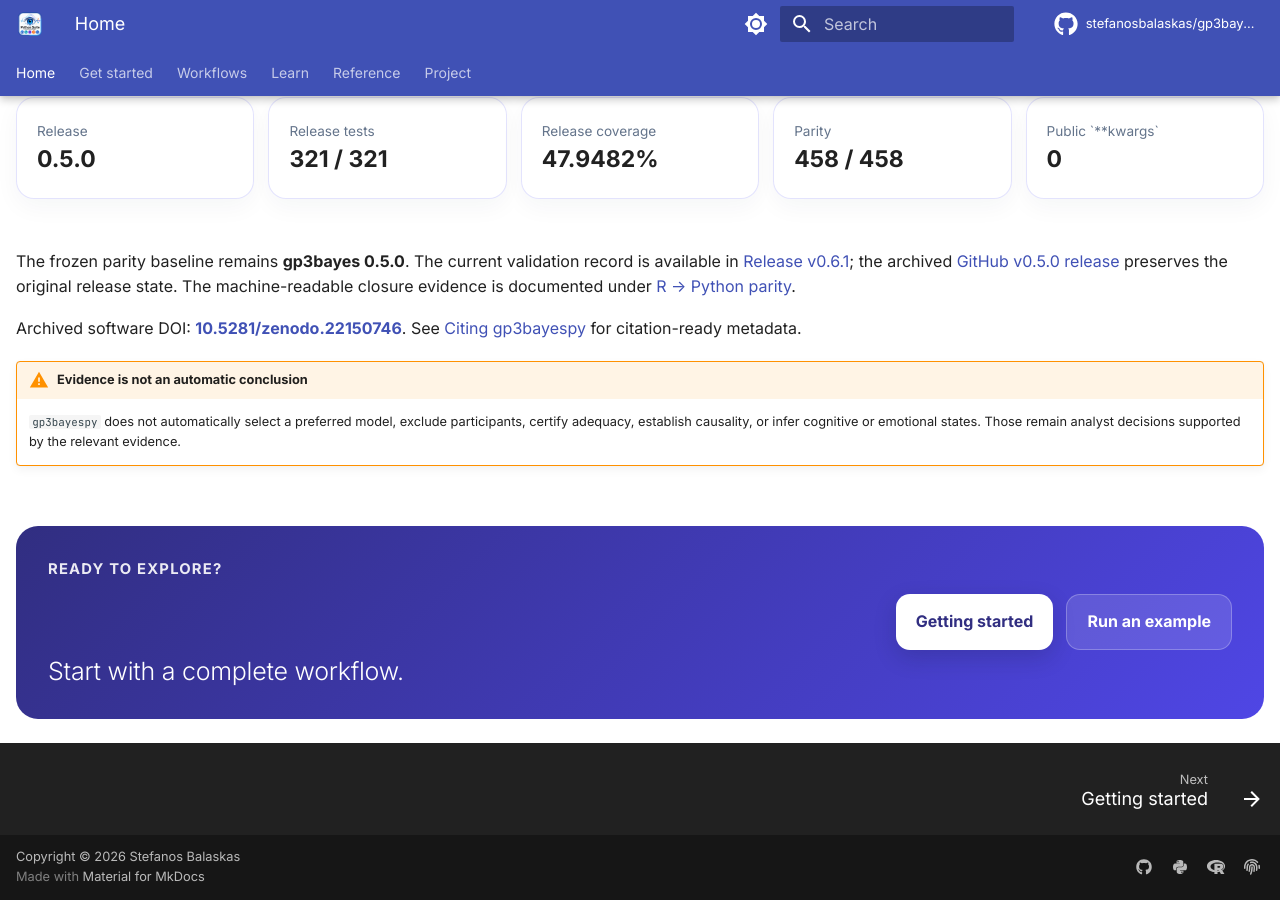
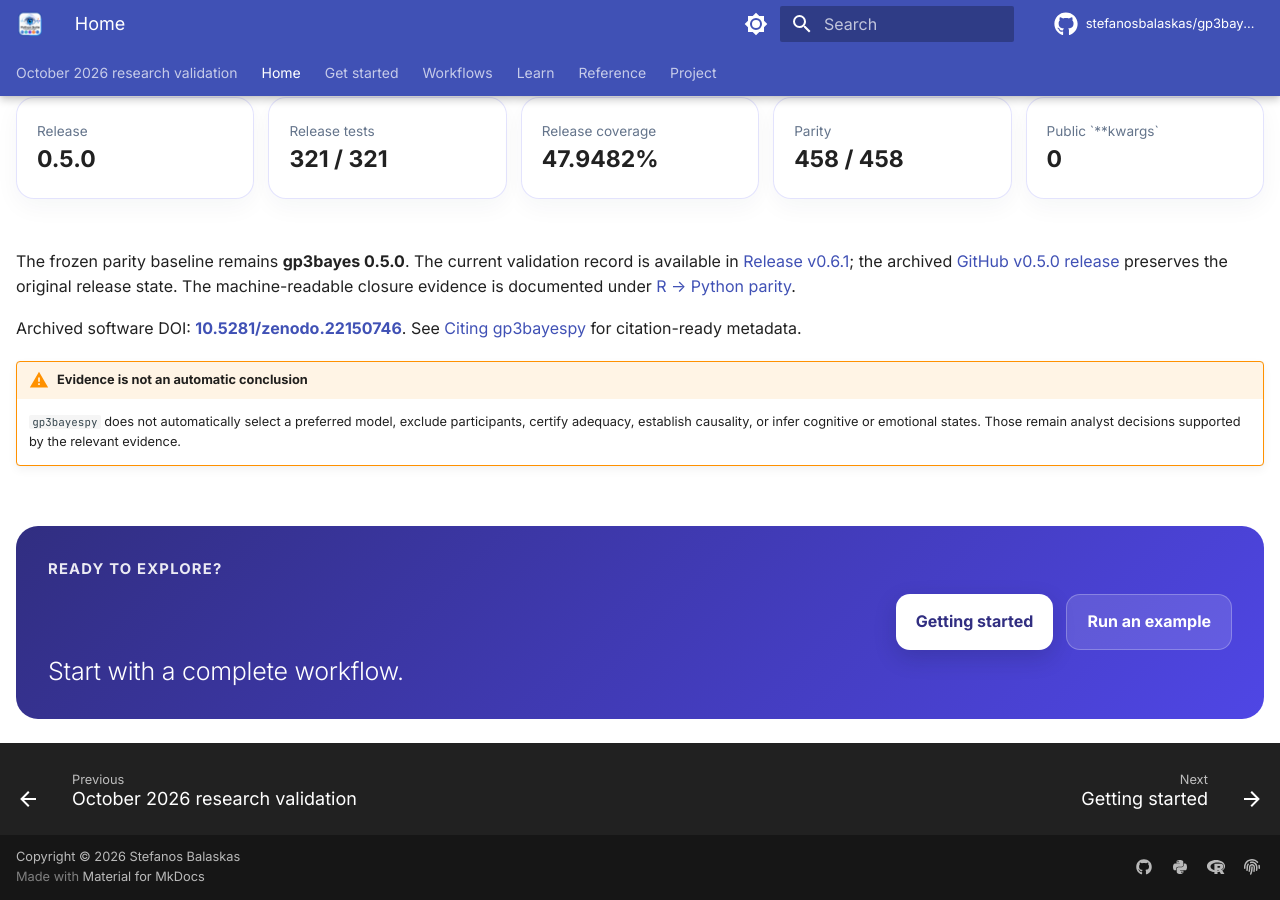
Before and after one commit to stefanosbalaskas/gp3bayespy, an MkDocs documentation site: the page built from docs/index.md, in a window 1280 px wide and 900 px high, scrolled down 3607 px. Built offline with MkDocs 1.6.1 and Material for MkDocs 9.7.7, drawn with Linux system fonts in a browser that asks for light colours; comment, search, counter and statistics services are not loaded.

Commit message:
docs: link October 2026 research figure-and-plot article

```diff
--- a/mkdocs.yml
+++ b/mkdocs.yml
@@ -56,6 +56,7 @@ theme:
         name: Switch to light mode
 
 nav:
+  - October 2026 research validation: articles/october-2026-gaze-contingent-pupil.md
   - Home: index.md
   - Get started:
       - Getting started: getting-started.md
```
